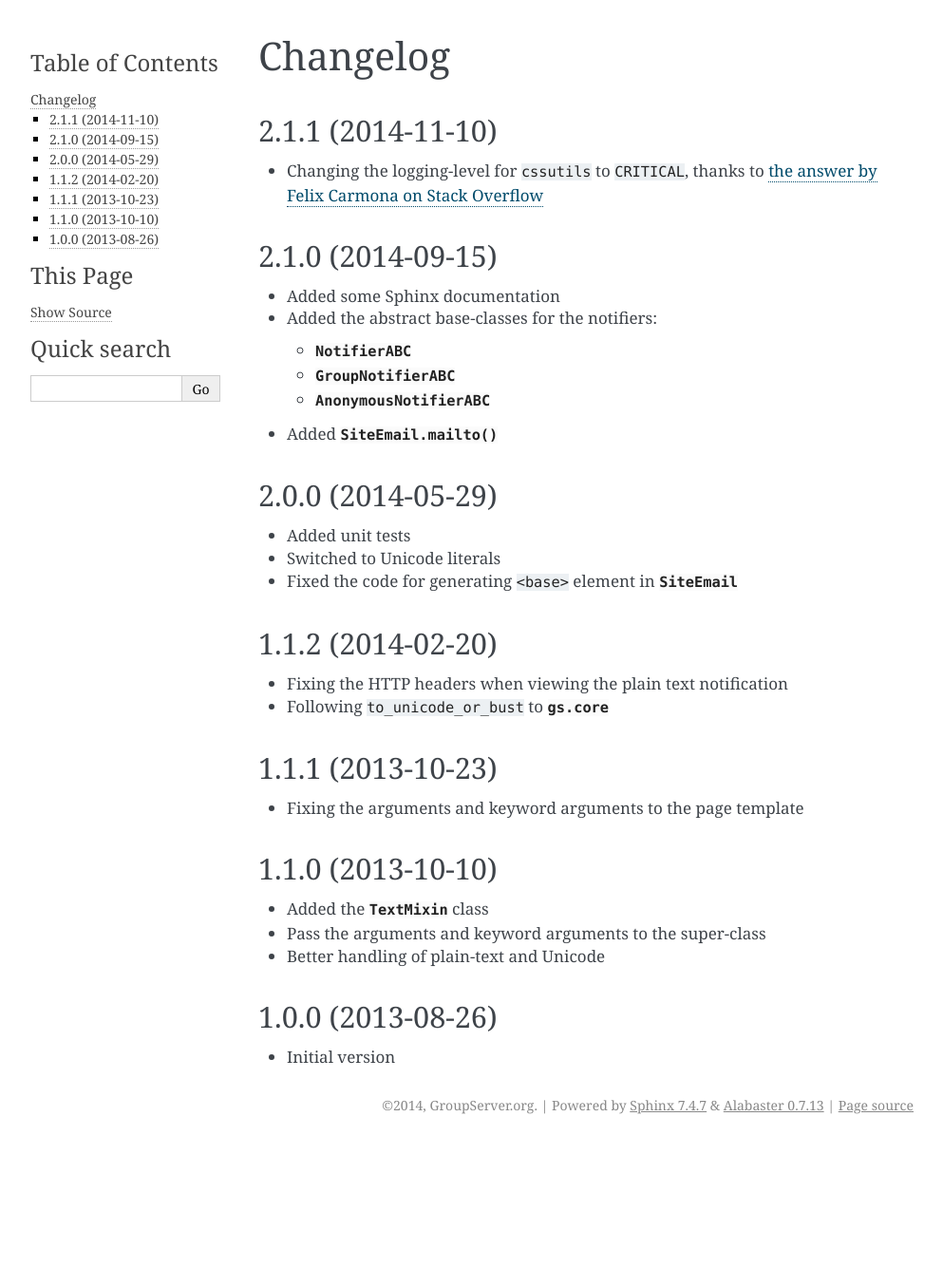
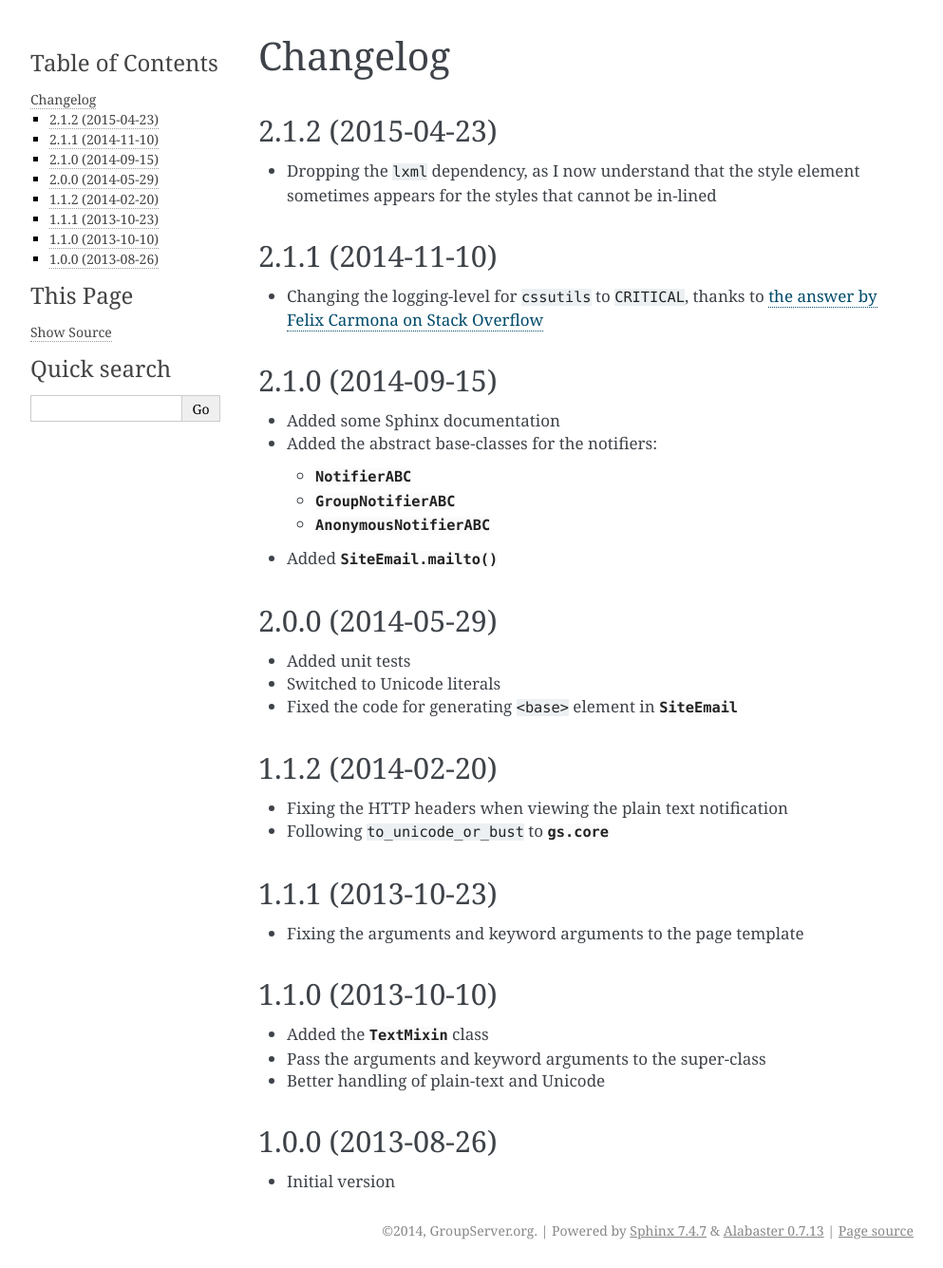
Before and after one commit to groupserver/gs.content.email.base, a Sphinx documentation site: the page built from docs/HISTORY.rst, in a window 1280 px wide. Shown: the whole page at 95% size, without its empty margins (148-1141 px from the left). Built offline with Sphinx 7.4.7, drawn with Linux system fonts in a browser that asks for light colours; before the commit the page ends 1203 px from its top, so only the background shows below that.

Commit message:
Bumping the version number

```diff
--- a/docs/HISTORY.rst
+++ b/docs/HISTORY.rst
@@ -1,5 +1,12 @@
 Changelog
 =========
+
+2.1.2 (2015-04-23)
+------------------
+
+* Dropping the ``lxml`` dependency, as I now understand that the
+  style element sometimes appears for the styles that cannot be
+  in-lined
 
 2.1.1 (2014-11-10)
 ------------------
--- a/version.py
+++ b/version.py
@@ -1,5 +1,5 @@
 # -*- coding: utf-8 -*-
-version = '2.1.1'
+version = '2.1.2'
 release = False
 
 #--------------------------------------------------------------------------#
```
Also changed, not shown: other parts of docs/HISTORY.rst (+2 -0 lines).
